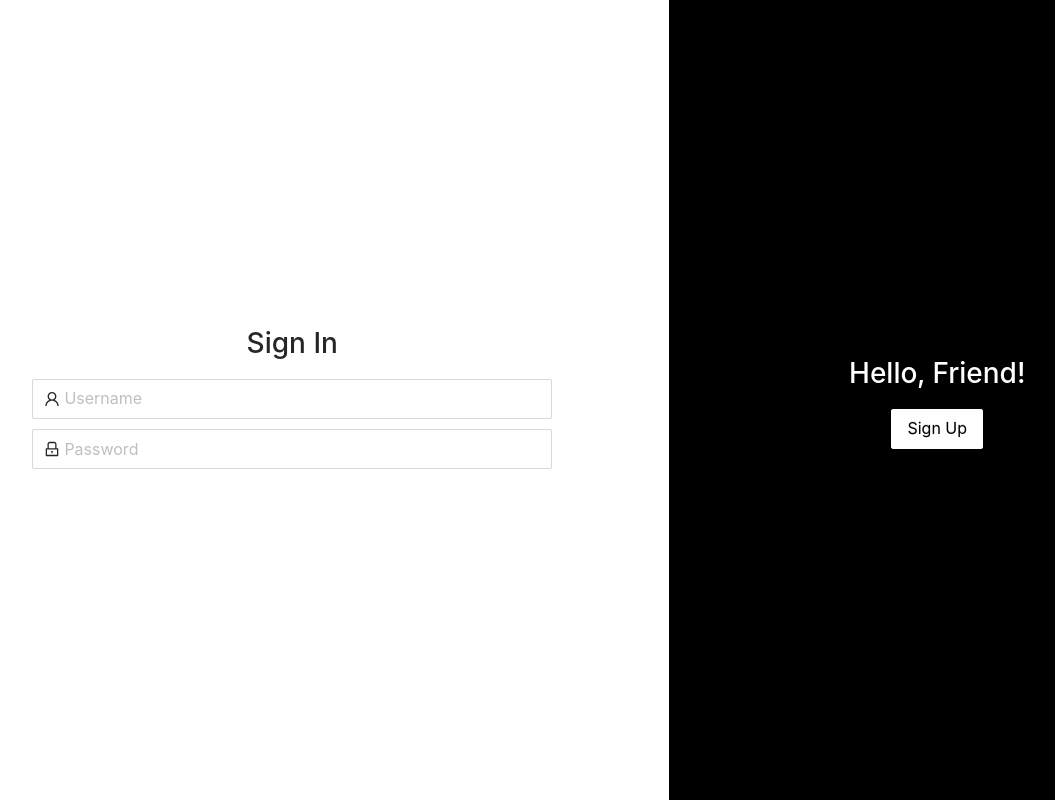
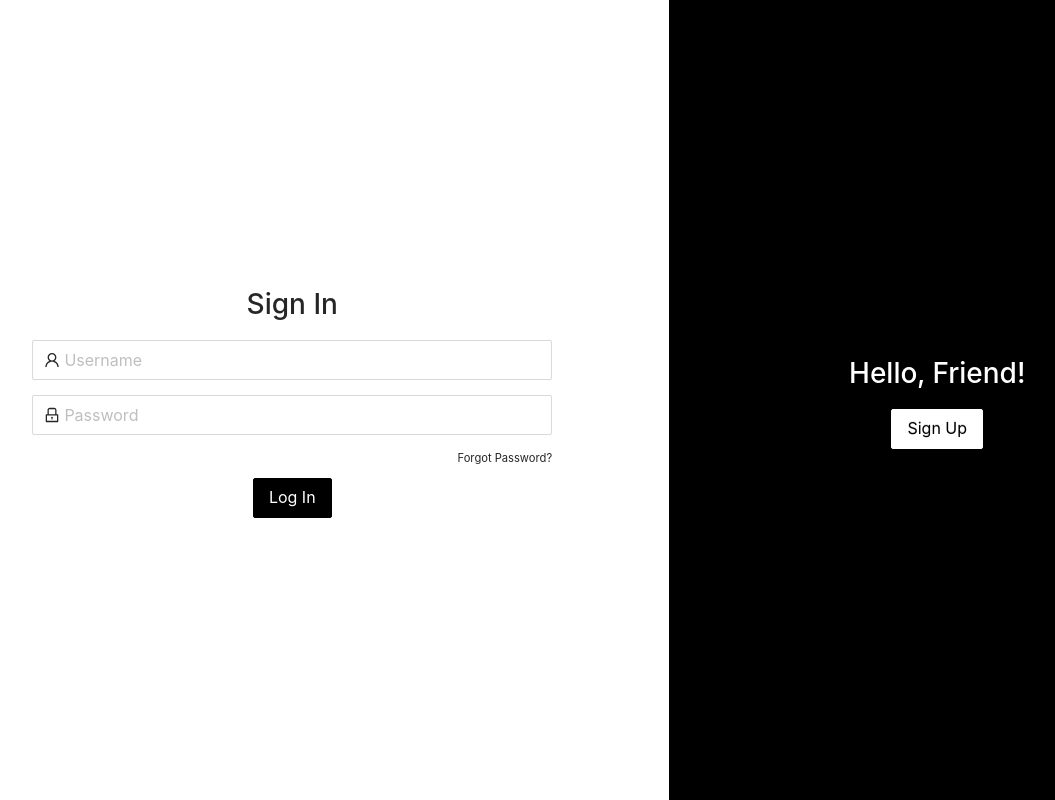
Before and after one commit to donguyentung2001/Disagree-to-agree, a React (Create React App) app in the folder frontend/: page / in a window 1280 px wide. Shown: the whole page, without its empty margins (79-1134 px from the left). Built offline with nearby package versions, Linux system fonts and the light colour scheme.

Commit message:
Add Forgot Password + Button in LogInInputPanel

```diff
--- a/frontend/src/components/login/LogInInputPanel.jsx
+++ b/frontend/src/components/login/LogInInputPanel.jsx
@@ -1,10 +1,12 @@
-import { Input } from 'antd';
+import { Button, Input } from 'antd';
 import React from 'react';
 
 const LogInInputPanel = ({ title, fieldName, logo }) => (
   <>
     <h1>{title}</h1>
     {fieldName.map((name, i) => <Input size="large" placeholder={name} prefix={logo[i]} />)}
+    {title === 'Sign In' && <div className="forgot-password">Forgot Password?</div>}
+    <Button size="large">{title === 'Sign In' ? 'Log In' : 'Register'}</Button>
   </>
 );
 
--- a/frontend/src/pages/LogIn/index.scss
+++ b/frontend/src/pages/LogIn/index.scss
@@ -7,7 +7,7 @@
 
 .login-input-panel > span {
   width: 70%;
-  margin-bottom: 10px;
+  margin-bottom: 15px;
 }
 
 .login-input-panel > span:hover,  .login-input-panel > span:focus {
@@ -16,6 +16,21 @@
 
 .login-input-panel > span:focus {
   box-shadow: $box-shadow !important;
+}
+
+.login-input-panel > button, .login-input-panel > button:hover {
+  display: block;
+  margin-left: auto;
+  margin-right: auto;
+  color: $white;
+  background: $black;
+  border-color: $black;
+  box-shadow: none;
+  margin-top: 10px;
+}
+
+.login-input-panel > button:hover {
+  @include scale(1.1);
 }
 
 ::selection {
@@ -39,5 +54,13 @@
 }
 
 .login-option-change-panel > button:hover {
-  @include scale(1.2);
+  @include scale(1.1);
 }
+
+.forgot-password {
+  width: 70%;
+  text-align: right;
+  margin-left: 15%;
+  font-size: $secondary-size;
+  cursor: pointer;
+}
--- a/frontend/src/styles/_base.scss
+++ b/frontend/src/styles/_base.scss
@@ -3,6 +3,9 @@ $black-secondary: #404040;
 $white-secondary: #bfbfbf;
 $white: #fff;
 $box-shadow: 0 0 0 2px rgba(0, 0, 0, 0.1);
+$heading-size: 2rem;
+$primary-size: 1rem;
+$secondary-size: 0.7rem;
 
 .full-height {
   height: 100%;
```
